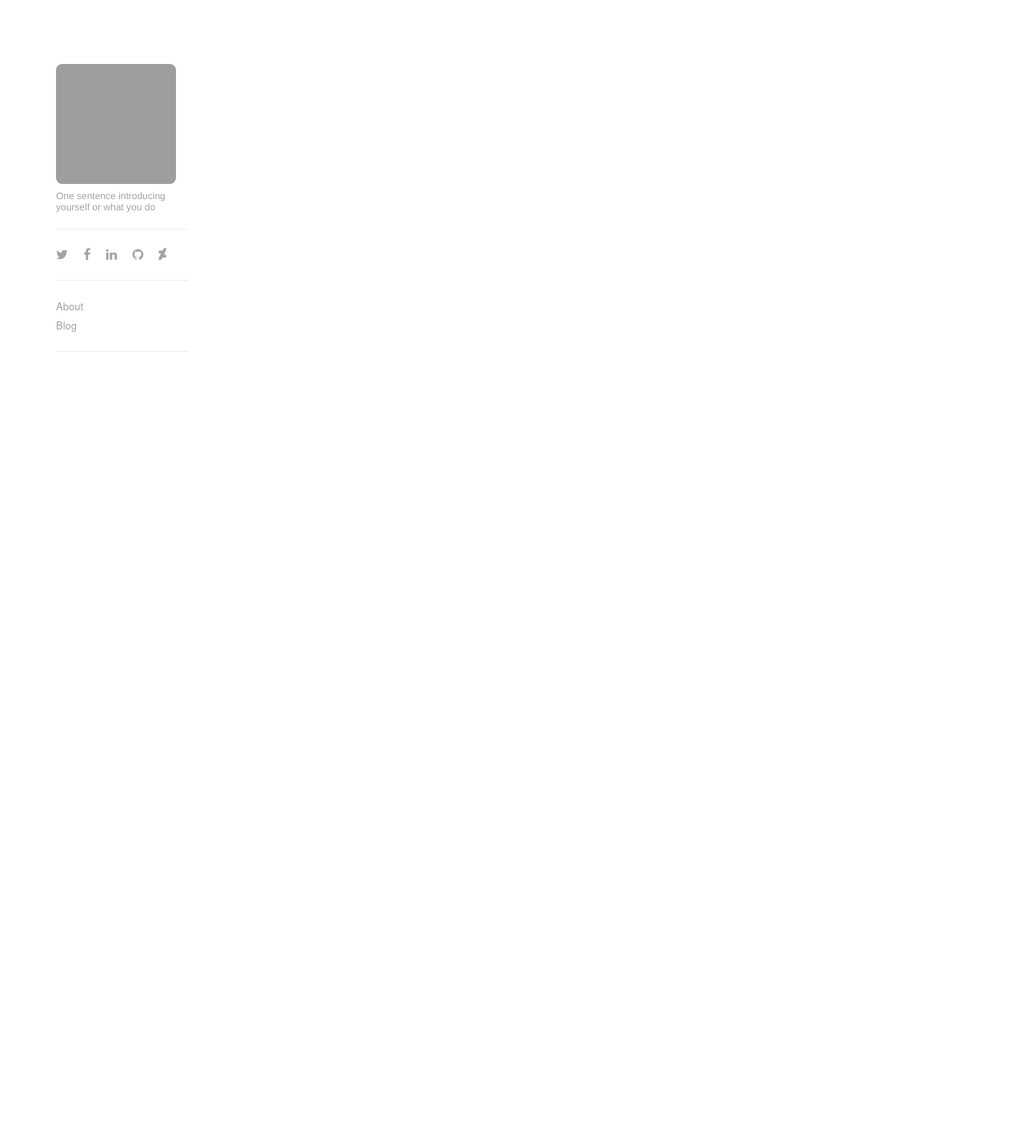
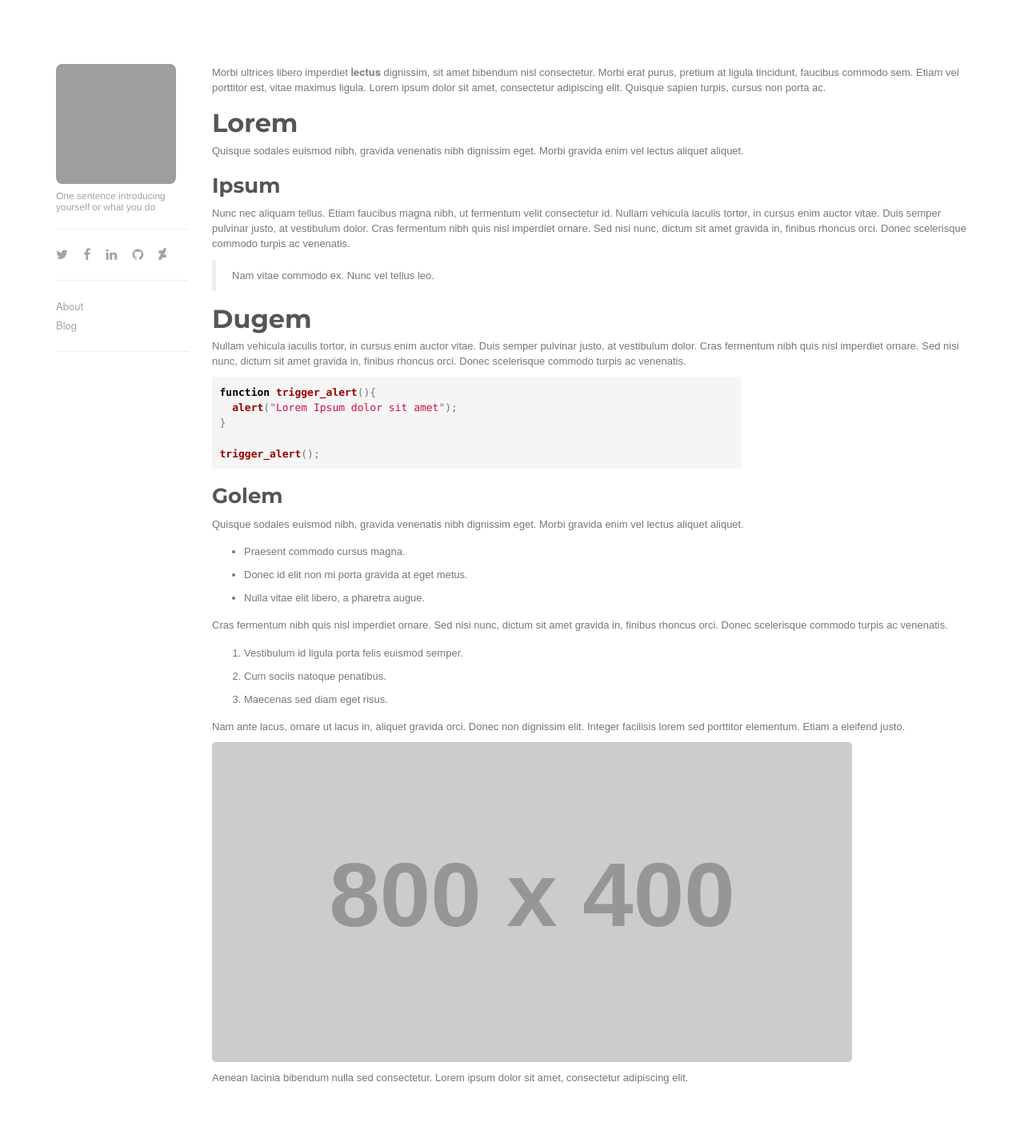
Before and after one commit to vfalanis/taken, a Jekyll site: the page built from about.md, in a window 1280 px wide. Shown: the whole page at 80% size. Built offline with Jekyll 4.4.1, drawn with Linux system fonts in a browser that asks for light colours; nearby versions of some CDN libraries; before the commit the page ends 900 px from its top, so only the background shows below that; grey boxes are pictures that could not be loaded.

Commit message:
Add content style

````diff
--- a/_config.yml
+++ b/_config.yml
@@ -8,11 +8,11 @@ baseurl: "" # the subpath of your site, e.g. /blog
 description: One sentence introducing yourself or what you do
 
 # Social icons
-twitter: vfalanis
-facebook: vfalanis
-linkedin: vfalanis
-github: vfalanis
-github: deviantart
+twitter: username
+facebook: username
+linkedin: username
+github: username
+github: username
 
 # Build settings
 markdown: kramdown
--- a/_includes/sidebar.html
+++ b/_includes/sidebar.html
@@ -30,9 +30,9 @@
                 <hr>
       		</div>
 
-      		<div class="col-md-10">
+      		<div class="col-md-10 content">
 
-<!--              	{{ content }}-->
+            {{ content }}
 
       		</div>
   	</div>
--- a/_layouts/default.html
+++ b/_layouts/default.html
@@ -7,12 +7,8 @@
 
     {% include sidebar.html %}
 
-<!--    <div class="page-content">
-      <div class="wrapper">
-        {{ content }}
-      </div>
-    </div>-->
-
   </body>
 
+  <footer></footer>
+
 </html>
--- a/_layouts/page.html
+++ b/_layouts/page.html
@@ -4,7 +4,7 @@ layout: default
 <article class="post">
 
   <header class="post-header">
-    <h1 class="post-title">{{ page.title }}</h1>
+  <!--   <h1 class="post-title">{{ page.title }}</h1> -->
   </header>
 
   <div class="post-content">
--- a/_layouts/post.html
+++ b/_layouts/post.html
@@ -9,7 +9,7 @@ layout: default
   </header>
 
   <div class="post-content" itemprop="articleBody">
-    {{ content }}
+    <!-- {{ content }} -->
   </div>
 
 </article>
--- a/about.md
+++ b/about.md
@@ -4,4 +4,43 @@ title: About
 permalink: /about/
 ---
 
-This is the base Jekyll theme. You can find out more info about customizing your Jekyll theme, as well as basic Jekyll usage documentation at [jekyllrb.com](http://jekyllrb.com/)
+Morbi ultrices libero imperdiet [lectus](#) dignissim, sit amet bibendum nisl consectetur. Morbi erat purus, pretium at ligula tincidunt, faucibus commodo sem. Etiam vel porttitor est, vitae maximus ligula. Lorem ipsum dolor sit amet, consectetur adipiscing elit. Quisque sapien turpis, cursus non porta ac.
+
+## Lorem
+Quisque sodales euismod nibh, gravida venenatis nibh dignissim eget. Morbi gravida enim vel lectus aliquet aliquet.
+
+### Ipsum
+Nunc nec aliquam tellus. Etiam faucibus magna nibh, ut fermentum velit consectetur id. Nullam vehicula iaculis tortor, in cursus enim auctor vitae. Duis semper pulvinar justo, at vestibulum dolor. Cras fermentum nibh quis nisl imperdiet ornare. Sed nisi nunc, dictum sit amet gravida in, finibus rhoncus orci. Donec scelerisque commodo turpis ac venenatis.
+
+> Nam vitae commodo ex. Nunc vel tellus leo.
+
+## Dugem
+Nullam vehicula iaculis tortor, in cursus enim auctor vitae. Duis semper pulvinar justo, at vestibulum dolor. Cras fermentum nibh quis nisl imperdiet ornare. Sed nisi nunc, dictum sit amet gravida in, finibus rhoncus orci. Donec scelerisque commodo turpis ac venenatis.
+
+``` javascript
+function trigger_alert(){
+  alert("Lorem Ipsum dolor sit amet");
+}
+
+trigger_alert();
+```
+
+### Golem
+Quisque sodales euismod nibh, gravida venenatis nibh dignissim eget. Morbi gravida enim vel lectus aliquet aliquet.
+
+* Praesent commodo cursus magna.
+* Donec id elit non mi porta gravida at eget metus.
+* Nulla vitae elit libero, a pharetra augue.
+
+Cras fermentum nibh quis nisl imperdiet ornare. Sed nisi nunc, dictum sit amet gravida in, finibus rhoncus orci. Donec scelerisque commodo turpis ac venenatis.
+
+1. Vestibulum id ligula porta felis euismod semper.
+2. Cum sociis natoque penatibus.
+3. Maecenas sed diam eget risus.
+
+Nam ante lacus, ornare ut lacus in, aliquet gravida orci. Donec non dignissim elit. Integer facilisis lorem sed porttitor elementum. Etiam a eleifend justo.
+
+
+![Large example image](http://placehold.it/800x400 "Large example image")
+
+Aenean lacinia bibendum nulla sed consectetur. Lorem ipsum dolor sit amet, consectetur adipiscing elit.
--- a/style.scss
+++ b/style.scss
@@ -1,5 +1,7 @@
 ---
 ---
+
+@import url(http://fonts.googleapis.com/css?family=Montserrat:400,700);
 
 body
 {
@@ -79,6 +81,109 @@ a {
     font-weight: 300;
 }
 
+/* Content syle */
+
+.content p
+{
+    font-family: Arial,sans-serif;
+    font-size: 13px;
+    font-weight: normal;
+    line-height: 19.2px;
+    word-spacing: 0px;
+    color:#777777;
+}
+
+.content h2
+{
+    font-family: Montserrat;
+    font-size: 32px;
+    font-weight: bold;
+    line-height: 29.2px;
+    word-spacing: 0px;
+    color: #555555;
+}
+
+.content h3
+{
+    font-family: Montserrat;
+    font-size: 26px;
+    font-weight: bold;
+    line-height: 29.2px;
+    word-spacing: 0px;
+    color: #555555;
+}
+
+.content pre
+{
+    border:none;
+    width: 70%;
+
+    /* Generic font style */
+    font-family: Arial,sans-serif;
+    font-size: 13px;
+    font-weight: normal;
+    line-height: 19.2px;
+    word-spacing: 0px;
+    color:#777777;
+}
+
+.content li
+{
+    font-family: Arial,sans-serif;
+    font-size: 13px;
+    font-weight: normal;
+    line-height: 29.2px;
+    word-spacing: 0px;
+    color:#777777;
+}
+
+.content img
+{
+  display: block;
+  max-width: 100%;
+  margin: 0 0 1rem;
+  border-radius: 5px;
+}
+
+.content a
+{
+    font-size: 13px;
+    font-weight: bold;
+    font-family: HelveticaNeue;
+    color: rgb(130, 130, 130);
+}
+
+footer
+{
+    min-height: 50px;
+}
+
+
+/*.content table {
+    font-family: "Lucida Sans Unicode", "Lucida Grande", Sans-Serif;
+    font-size: 12px;
+    background: #fff;
+    margin: 45px;
+    width: 480px;
+    border-collapse: collapse;
+    text-align: left;
+}
+
+.content th {
+  font-size: 14px;
+    font-weight: normal;
+    color: #777777;
+    padding: 10px 8px;
+    border-bottom: 2px solid #6678b1;
+}
+
+.content td
+{
+    color: #669;
+    padding: 9px 8px 0px 8px;
+}
+*/
+
 .highlight .hll { background-color: #ffffcc }
 .highlight .c { color: #999988; font-style: italic } /* Comment */
 .highlight .err { color: #a61717; background-color: #e3d2d2 } /* Error */
````
